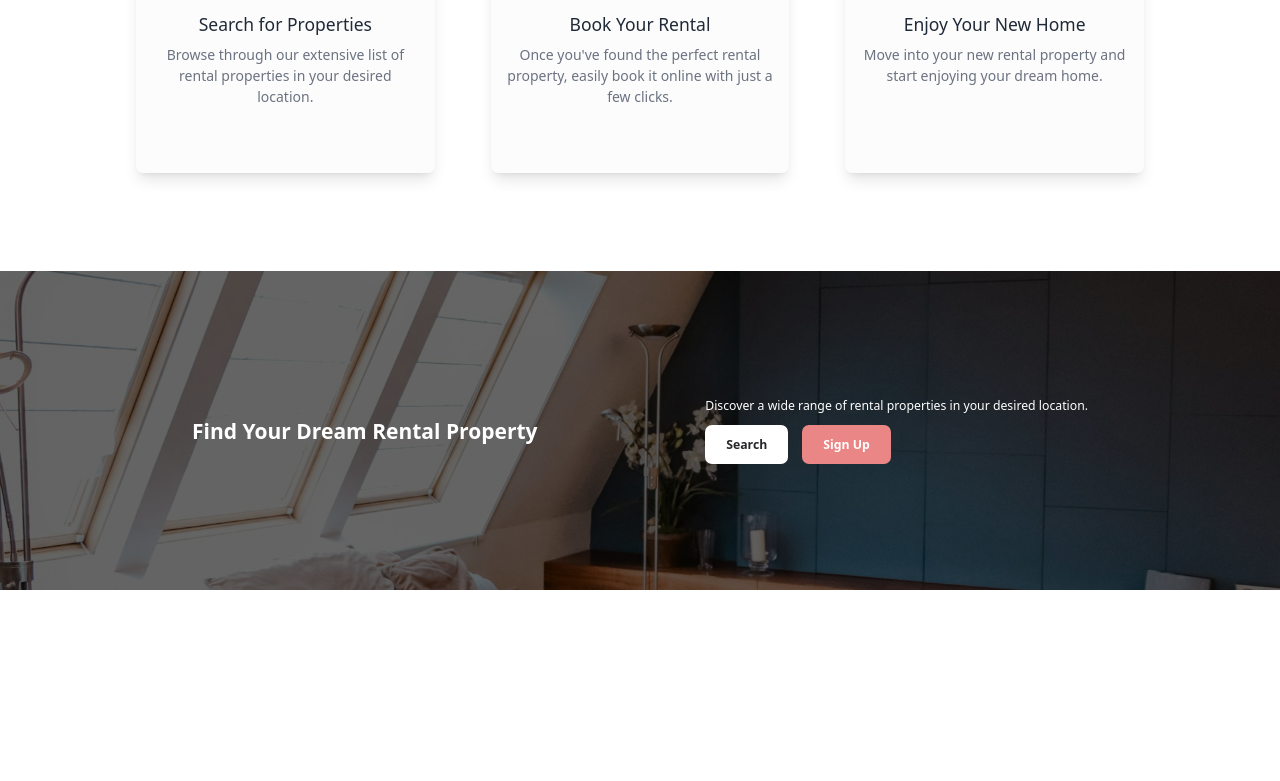
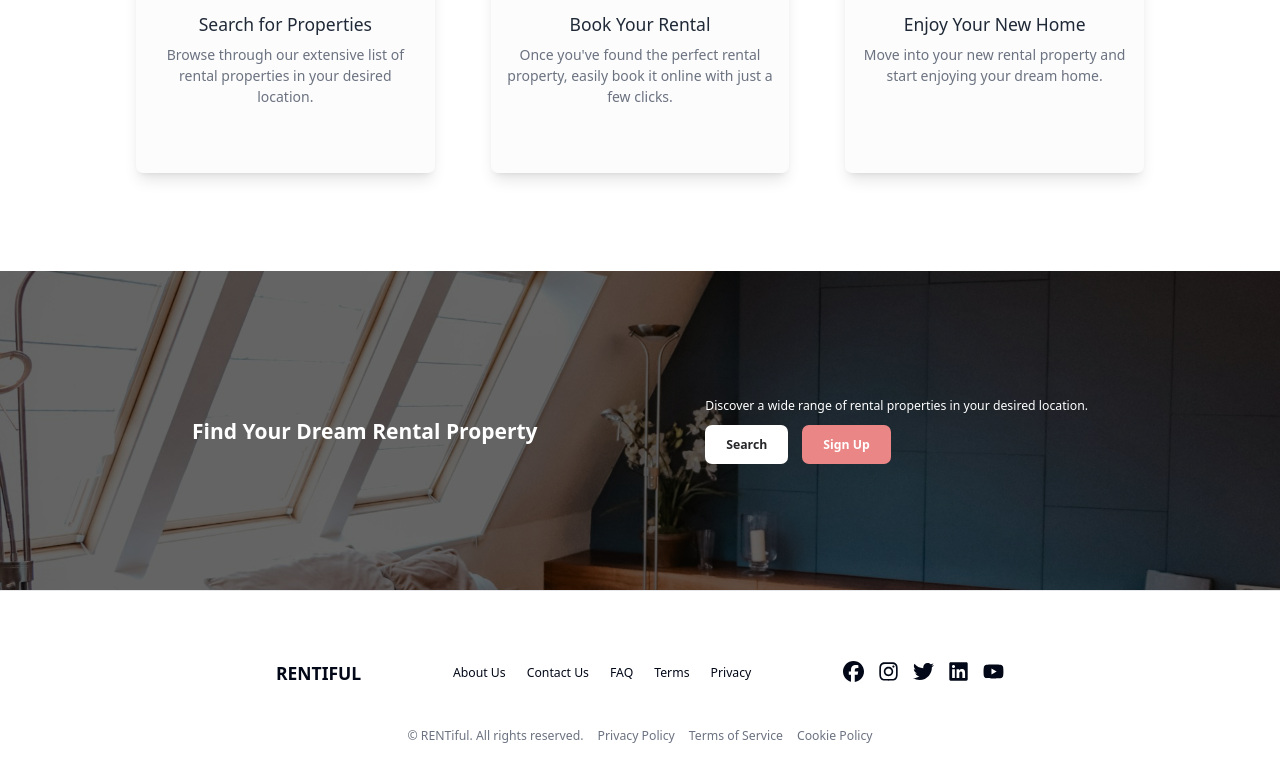
Before and after one commit to FrankBonanno/real-estate, a Next.js app in the folder client/: page /landing in a window 1280 px wide. Shown: the part 1781-2562 px from the top of the page. Before the commit the page ends 2371 px from the top, so only its background shows below. Built offline with nearby package versions, Linux system fonts and the light colour scheme; no server answers.

Commit message:
landing page Footer section

```diff
--- a/client/package.json
+++ b/client/package.json
@@ -9,6 +9,9 @@
 		"lint": "next lint"
 	},
 	"dependencies": {
+		"@fortawesome/fontawesome-svg-core": "^6.7.2",
+		"@fortawesome/free-brands-svg-icons": "^6.7.2",
+		"@fortawesome/react-fontawesome": "^0.2.2",
 		"@hookform/resolvers": "^4.1.2",
 		"@radix-ui/react-avatar": "^1.1.3",
 		"@radix-ui/react-checkbox": "^1.1.4",
--- /dev/null
+++ b/client/src/app/(nondashboard)/landing/FooterSection.tsx
@@ -0,0 +1,66 @@
+import Link from 'next/link';
+import { FontAwesomeIcon } from '@fortawesome/react-fontawesome';
+import { faFacebook, faInstagram, faTwitter, faLinkedin, faYoutube } from '@fortawesome/free-brands-svg-icons';
+
+const FooterSection = () => {
+	return (
+		<footer className="border-t border-gray-200 py-20">
+			<div className="max-w-4xl mx-auto px-6 sm:px-8">
+				<div className="flex flex-col md:flex-row justify-between items-center">
+					<div className="mb-4">
+						<Link href="/" className="text-xl font-bold" scroll={false}>
+							RENTIFUL
+						</Link>
+					</div>
+
+					<nav className="mb-4">
+						<ul className="flex space-x-6">
+							<li>
+								<Link href="/about">About Us</Link>
+							</li>
+							<li>
+								<Link href="/contact">Contact Us</Link>
+							</li>
+							<li>
+								<Link href="/faq">FAQ</Link>
+							</li>
+							<li>
+								<Link href="/terms">Terms</Link>
+							</li>
+							<li>
+								<Link href="/privacy">Privacy</Link>
+							</li>
+						</ul>
+					</nav>
+
+					<div className="flex space-x-4 mb-4">
+						<a href="#" aria-label="Facebook" className="hover:text-primary-600">
+							<FontAwesomeIcon icon={faFacebook} className="h-6 w-6" />
+						</a>
+						<a href="#" aria-label="Instagram" className="hover:text-primary-600">
+							<FontAwesomeIcon icon={faInstagram} className="h-6 w-6" />
+						</a>
+						<a href="#" aria-label="Twitter" className="hover:text-primary-600">
+							<FontAwesomeIcon icon={faTwitter} className="h-6 w-6" />
+						</a>
+						<a href="#" aria-label="Linked In" className="hover:text-primary-600">
+							<FontAwesomeIcon icon={faLinkedin} className="h-6 w-6" />
+						</a>
+						<a href="#" aria-label="YouTube" className="hover:text-primary-600">
+							<FontAwesomeIcon icon={faYoutube} className="h-6 w-6" />
+						</a>
+					</div>
+				</div>
+
+				<div className="mt-8 text-center text-sm text-gray-500 flex justify-center space-x-4">
+					<span>© RENTiful. All rights reserved.</span>
+					<Link href="/privacy">Privacy Policy</Link>
+					<Link href="/terms">Terms of Service</Link>
+					<Link href="/cookies">Cookie Policy</Link>
+				</div>
+			</div>
+		</footer>
+	);
+};
+
+export default FooterSection;
--- a/client/src/app/(nondashboard)/landing/page.tsx
+++ b/client/src/app/(nondashboard)/landing/page.tsx
@@ -1,6 +1,7 @@
 import CallToActionSection from './CallToActionSection';
 import DiscoverSection from './DiscoverSection';
 import FeaturesSection from './FeaturesSection';
+import FooterSection from './FooterSection';
 import HeroSection from './HeroSection';
 
 const LandingPage = () => {
@@ -13,6 +14,8 @@
 			<DiscoverSection />
 
 			<CallToActionSection />
+
+			<FooterSection />
 		</div>
 	);
 };
```
Also changed, not shown: 1 other file (tests, documents, lock files or other folders).
